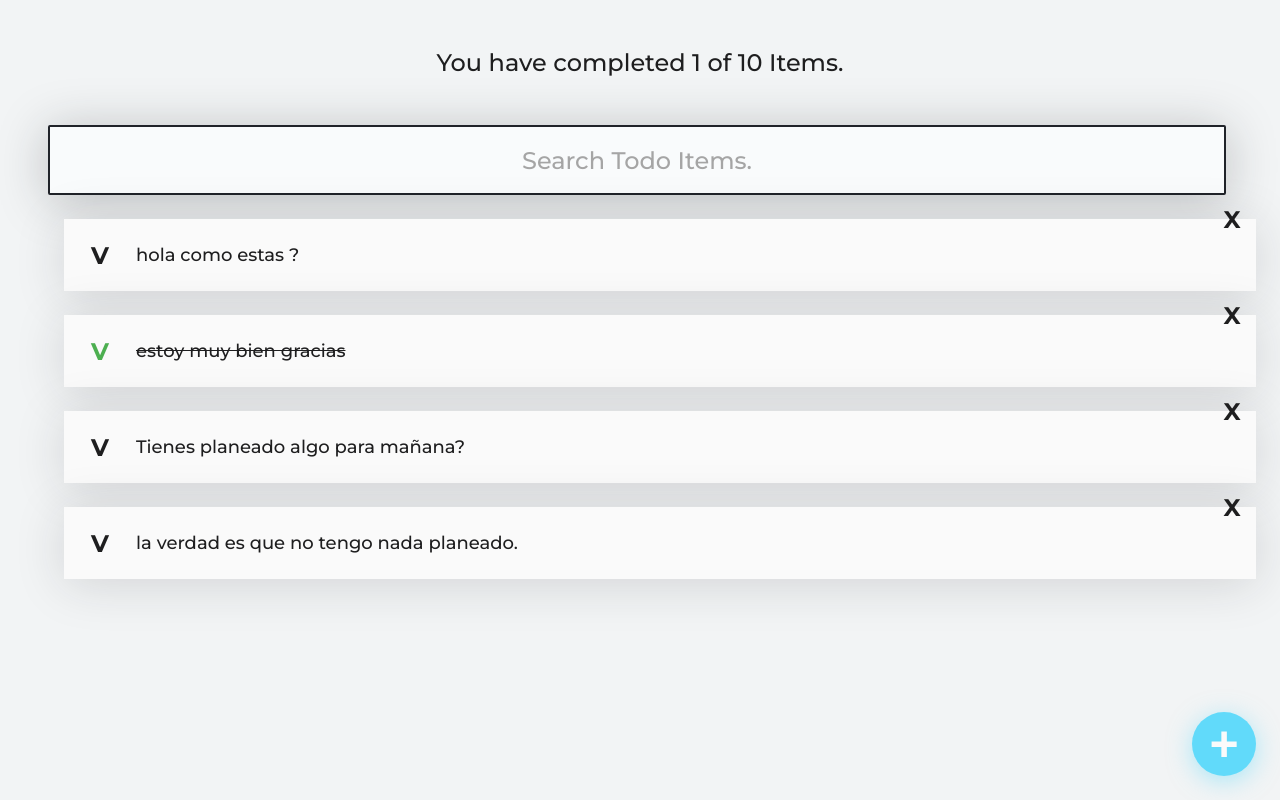
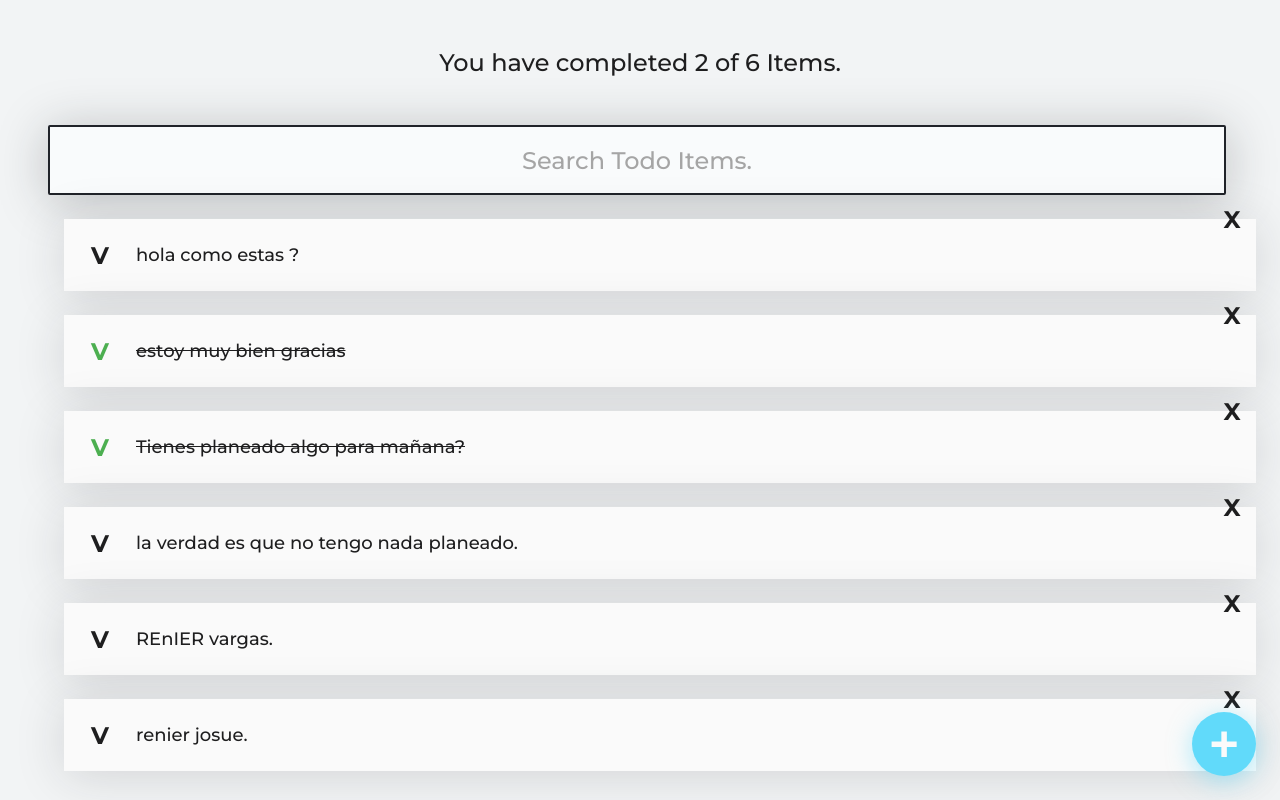
Before and after one commit to renier1989/react-basic-course, a React (Create React App) app: page / in a window 1280 px wide. Built offline with nearby package versions, Linux system fonts and the light colour scheme.

Commit message:
progress class9

```diff
--- a/src/App.js
+++ b/src/App.js
@@ -8,18 +8,34 @@ import React from "react";
 const defaultTodos = [
   { text: "hola como estas ?", completed: false },
   { text: "estoy muy bien gracias", completed: true },
-  { text: "Tienes planeado algo para mañana?", completed: false },
+  { text: "Tienes planeado algo para mañana?", completed: true },
   { text: "la verdad es que no tengo nada planeado.", completed: false },
+  { text: "REnIER vargas.", completed: false },
+  { text: "renier josue.", completed: false },
 ];
 
 function App() {
+  const [searchValue, setSearchValue] = React.useState('');
+  console.log(searchValue);
+
+  const [todos, setTodos] = React.useState(defaultTodos);
+  const completedTodos = todos.filter((todo)=> !!todo.completed === true).length;
+  const totalTodos = todos.length;
+  const searchedTodos = todos.filter((todo)=>(
+    todo.text.toLowerCase().includes(searchValue.toLowerCase())
+  ));
+
+
   return (
     <> {/* esto es igual a usar las etiquetas <React.Fragment></React.Fragment> */}
-      <TodoCounter completed={1} total={10} />
-      <TodoSearch />
+      <TodoCounter completed={completedTodos} total={totalTodos} />
+      <TodoSearch
+      searchValue={searchValue}
+      setSearchValue={setSearchValue}
+      />
 
       <TodoList>
-        {defaultTodos.map((todo) => (
+        {searchedTodos.map((todo) => (
           <TodoItem todo={todo} key={todo.text} />
           ))}
       </TodoList>
--- a/src/TodoSearch.js
+++ b/src/TodoSearch.js
@@ -1,12 +1,12 @@
+import React from 'react';
 import './css/TodoSearch.css'
 
-function TodoSearch() {
+function TodoSearch({searchValue, setSearchValue}) {
   return (
     <input placeholder="Search Todo Items." className='TodoSearch'
+    value={searchValue}
     onChange={(event)=>{
-      console.log('escribiste algo');
-      console.log(event);
-      console.log(event.target.value);
+      setSearchValue(event.target.value);
     }}
     />
   )
```
